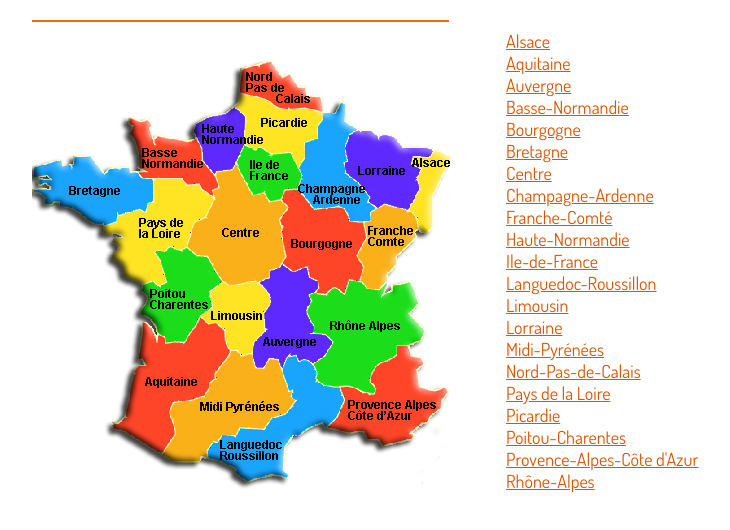
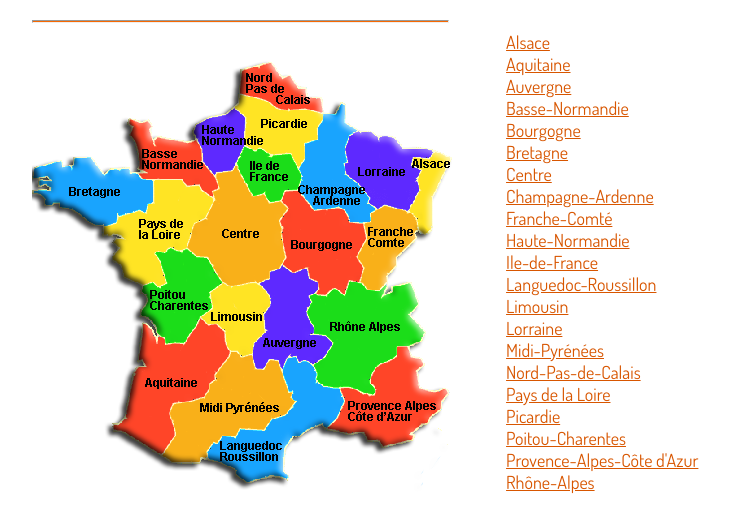
Before and after one commit to damiendiep/annonce, a plain HTML site: page index.html in a window 1280 px wide. Shown: the part 64-594 px from the top of the page, without its empty margins (288-1018 px from the left). Drawn offline with Linux system fonts and the light colour scheme.

Commit message:
hr fixed

```diff
--- a/index.css
+++ b/index.css
@@ -2,15 +2,18 @@
 body {
 	margin-left: 25%;
 }
+
 /*title*/
-
 h1 {
 	font-family: 'Dosis', cursiva;
 }
 
 /*séparateur*/
-HR {
+hr {
 	width: 415px;
+	height: 1px;
+	margin-left: 0;
+	background:#F76800;
 }
 
 /*image map*/
--- a/index.html
+++ b/index.html
@@ -12,7 +12,7 @@
 <body>
 	<header>
 		<h1>Les petites annonces</h1>
-		<HR size="2" align="left" color="#F76800">
+		<hr>
 	</header>
 <div id="container">
 	<div class="map">
```
